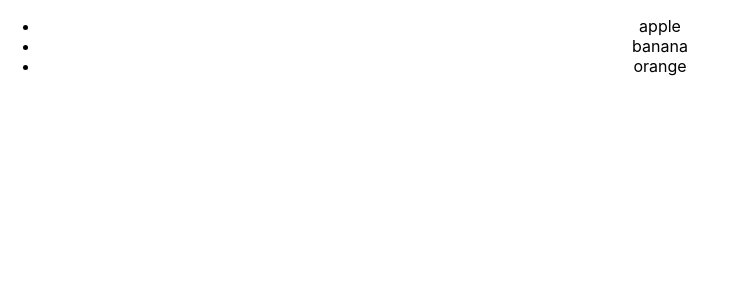
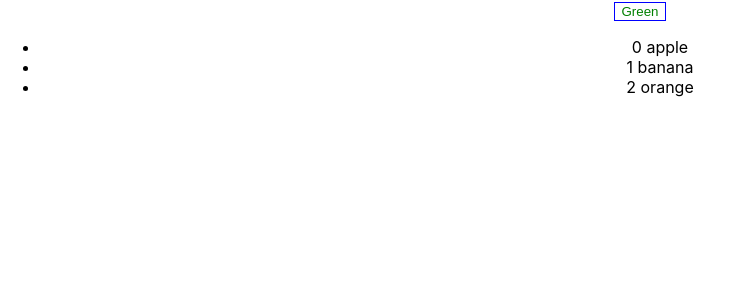
Before and after one commit to dev-connor/Node.js_web_programming_package_online_FE, a React (Create React App) app: page / in a window 1280 px wide. Shown: the top 300 px of the page, without its empty margins (0-733 px from the left). Built offline with nearby package versions, Linux system fonts and the light colour scheme.

Commit message:
feat: CH03_12. 컴포넌트 스타일링1

```diff
--- a/package.json
+++ b/package.json
@@ -7,6 +7,7 @@
     "@testing-library/jest-dom": "^6.6.3",
     "@testing-library/react": "^16.3.0",
     "@testing-library/user-event": "^13.5.0",
+    "node-sass": "^7.0.3",
     "react": "^19.1.0",
     "react-dom": "^19.1.0",
     "react-scripts": "5.0.1",
--- a/src/App.js
+++ b/src/App.js
@@ -1,14 +1,16 @@
 import logo from "./logo.svg";
 import "./App.css";
 import CustomList from "./components/CustomList";
+import Button from "./components/Button";
 
 function App() {
   const array1 = ["apple", "banana", "orange"];
   return (
     <div className="App">
+      <Button></Button>
       <ul>
-        {array1.map((v) => {
-          return <CustomList text={v}></CustomList>;
+        {array1.map((value, index) => {
+          return <CustomList text={`${index} ${value}`}></CustomList>;
         })}
       </ul>
     </div>
--- /dev/null
+++ b/src/components/Button.js
@@ -0,0 +1,6 @@
+import React from "react";
+import "./../style/Button.scss"
+
+export default function Button() {
+  return <button><span>Green</span></button>
+}
--- /dev/null
+++ b/src/style/Button.scss
@@ -0,0 +1,8 @@
+button {
+  background: white;
+  color: green;
+  border: 1px solid blue;
+  &.blue {
+    color: red;
+  }
+}
```
Also changed, not shown: src/components/Button.css (added), 1 other file (tests, documents, lock files or other folders).
